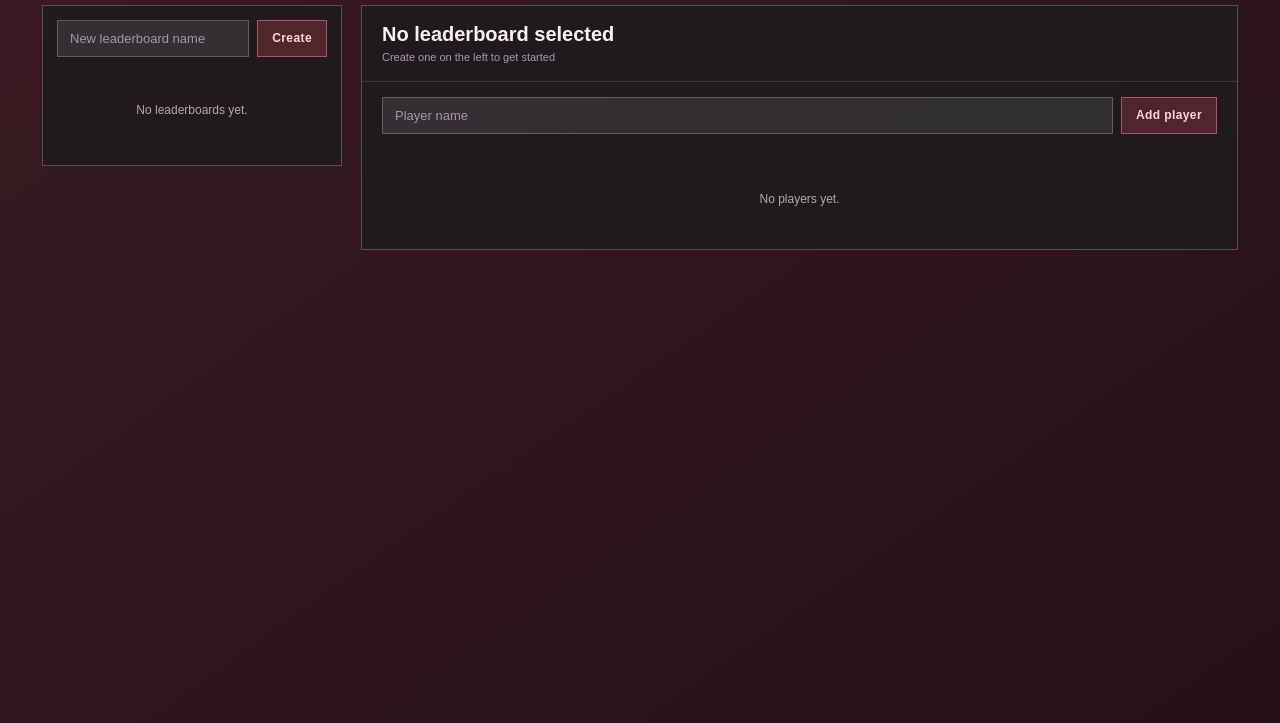
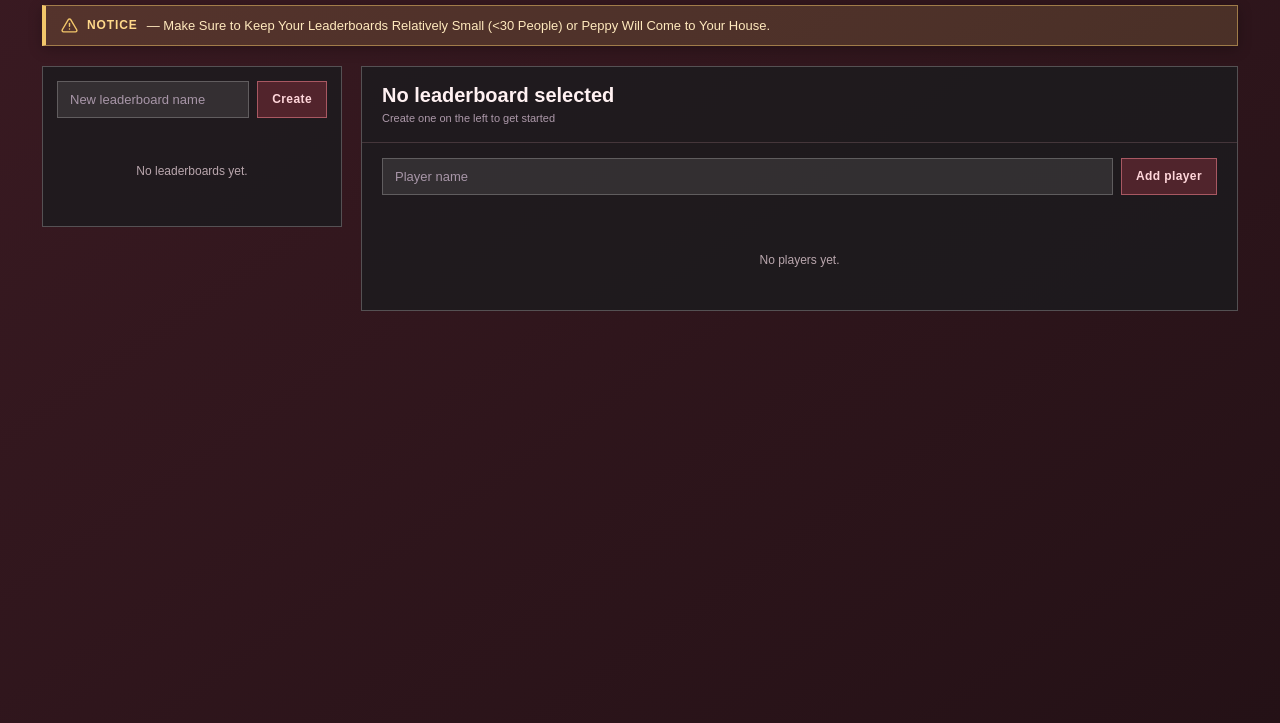
Before and after one commit to yukiisen/hana, a plain HTML site: page public/boards.html in a window 1280 px wide. Shown: the part 77-800 px from the top of the page. Drawn offline with Linux system fonts and the light colour scheme; no server answers.

Commit message:
public: update custom leaderboard UI
Aligns with leaderboard configuration and rendering changes.

```diff
--- a/public/boards.css
+++ b/public/boards.css
@@ -23,6 +23,31 @@ body.boards-body {
 	font-size: clamp(20px, 2.3vw, 30px);
 	white-space: normal;
 	max-width: none;
+}
+
+.boards-warning {
+	margin: 0;
+	display: flex;
+	align-items: center;
+	gap: 9px;
+	padding: 11px 15px;
+	border: 1px solid rgba(242, 198, 106, 0.5);
+	border-left: 4px solid #f2c66a;
+	background: rgba(242, 198, 106, 0.15);
+	color: #ffe9bd;
+	font-size: 13px;
+	box-shadow: 0 3px 14px rgba(0, 0, 0, 0.25);
+}
+.boards-warning svg {
+	flex: none;
+	color: #f2c66a;
+}
+.boards-warning strong {
+	color: #ffd98a;
+	font-size: 12px;
+	font-weight: 800;
+	letter-spacing: 0.9px;
+	text-transform: uppercase;
 }
 
 .boards-layout {
--- a/public/boards.html
+++ b/public/boards.html
@@ -17,8 +17,29 @@
 			<header class="boards-top">
 				<a class="link" href="index.html">← Beatmap leaderboard</a>
 				<h1>Custom Leaderboards</h1>
-				<span class="dim">Keep your Leaderboards Small or peppy will get mad!!!</span>
 			</header>
+
+			<p class="boards-warning" role="status">
+				<svg
+					xmlns="http://www.w3.org/2000/svg"
+					width="17"
+					height="17"
+					viewBox="0 0 24 24"
+					fill="none"
+					stroke="currentColor"
+					stroke-width="2"
+					stroke-linecap="round"
+					stroke-linejoin="round"
+				>
+					<path
+						d="M10.29 3.86 1.82 18a2 2 0 0 0 1.71 3h16.94a2 2 0 0 0 1.71-3L13.71 3.86a2 2 0 0 0-3.42 0z"
+					/>
+					<line x1="12" y1="9" x2="12" y2="13" />
+					<line x1="12" y1="17" x2="12.01" y2="17" />
+				</svg>
+				<strong>Notice</strong>
+				— Make Sure to Keep Your Leaderboards Relatively Small (<30 People) or Peppy Will Come to Your House.
+			</p>
 
 			<div class="boards-layout">
 				<aside class="boards-side">
--- a/public/main.js
+++ b/public/main.js
@@ -39,7 +39,7 @@ ws.onmessage = async (event) => {
     if (ev.type == "Beatmap") {
         await calcPerformance(ev.data);
         setBeatmap(ev.data);
-        activeLb = [];
+        if (ev.data.mapID != activeLb[0]?.beatmap_id) activeLb = [];
     } else if (ev.type == "Leaderboard") {
         if (activeName !== ev.leaderboard) activeLb = [];
         activeLb.push(...ev.data);
--- a/public/styles.css
+++ b/public/styles.css
@@ -308,6 +308,21 @@ h2 {
 	gap: 10px;
 	color: #bba9b9;
 	font-size: 11px;
+}
+.cta {
+	display: inline-flex;
+	align-items: center;
+	gap: 6px;
+	padding: 9px 14px;
+	border: 1px solid rgba(255, 140, 151, 0.55);
+	background: rgba(224, 82, 103, 0.65);
+	color: #fff;
+	font-size: 11px;
+	font-weight: 800;
+	letter-spacing: 0.9px;
+	text-transform: uppercase;
+	text-decoration: none;
+	box-shadow: 0 2px 10px rgba(224, 82, 103, 0.35);
 }
 .select-wrap {
 	position: relative;
```
Also changed, not shown: public/index.html (+1 -1 lines).
